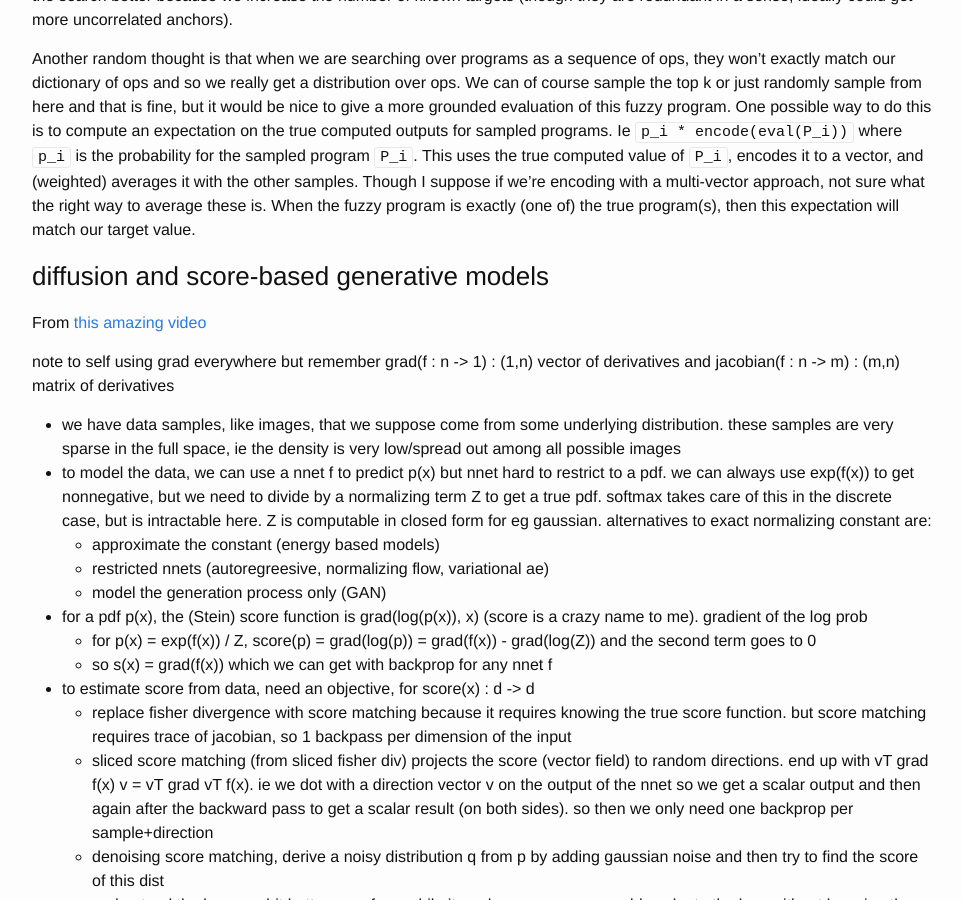
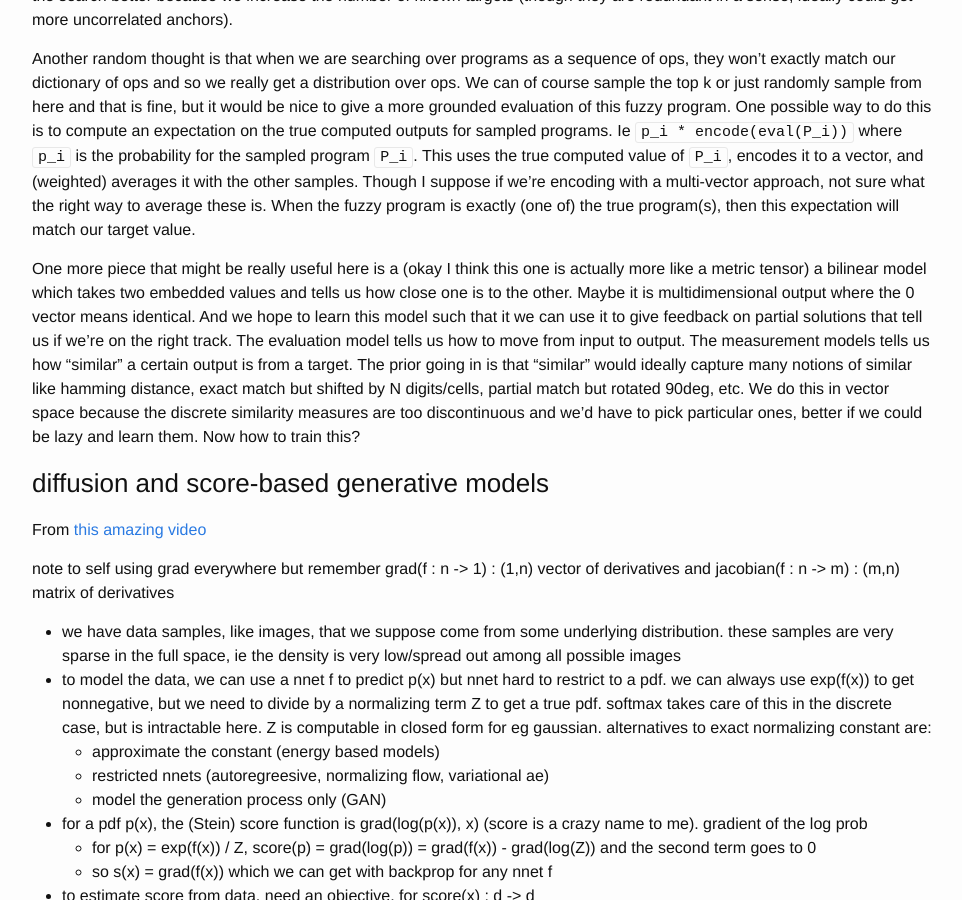
Before and after one commit to aconz2/aconz2.github.io, a Jekyll site: the page built from _posts/2024-07-03-Machine-Learning-Notes.md, in a window 1280 px wide and 900 px high, scrolled down 9757 px. Shown: the whole window, without its empty margins (158-1120 px from the left). Built offline with Jekyll 4.4.1, drawn with Linux system fonts in a browser that asks for light colours.

Commit message:
distance

```diff
--- a/_posts/2024-07-03-Machine-Learning-Notes.md
+++ b/_posts/2024-07-03-Machine-Learning-Notes.md
@@ -90,6 +90,8 @@ ie a binary op on x y doesn't care about the constants or the other things on th
 Another approach to the abstractness conditioning parameter thing from above would be to instead augment the examples with a postfix of "shape" and "type"; ie we search for a sequence of ops O s.t `x O == y && x O type == t && x O shape == s` where we substitute t and s appropriately (assuming we know the desired output type and shape). I think these could anchor the search better because we increase the number of known targets (though they are redundant in a sense, ideally could get more uncorrelated anchors).
 
 Another random thought is that when we are searching over programs as a sequence of ops, they won't exactly match our dictionary of ops and so we really get a distribution over ops. We can of course sample the top k or just randomly sample from here and that is fine, but it would be nice to give a more grounded evaluation of this fuzzy program. One possible way to do this is to compute an expectation on the true computed outputs for sampled programs. Ie `p_i * encode(eval(P_i))` where `p_i` is the probability for the sampled program `P_i`. This uses the true computed value of `P_i`, encodes it to a vector, and (weighted) averages it with the other samples. Though I suppose if we're encoding with a multi-vector approach, not sure what the right way to average these is. When the fuzzy program is exactly (one of) the true program(s), then this expectation will match our target value.
+
+One more piece that might be really useful here is a (okay I think this one is actually more like a metric tensor) a bilinear model which takes two embedded values and tells us how close one is to the other. Maybe it is multidimensional output where the 0 vector means identical.  And we hope to learn this model such that it we can use it to give feedback on partial solutions that tell us if we're on the right track. The evaluation model tells us how to move from input to output. The measurement models tells us how "similar" a certain output is from a target. The prior going in is that "similar" would ideally capture many notions of similar like hamming distance, exact match but shifted by N digits/cells, partial match but rotated 90deg, etc. We do this in vector space because the discrete similarity measures are too discontinuous and we'd have to pick particular ones, better if we could be lazy and learn them. Now how to train this?
 
 ### diffusion and score-based generative models
 
```
